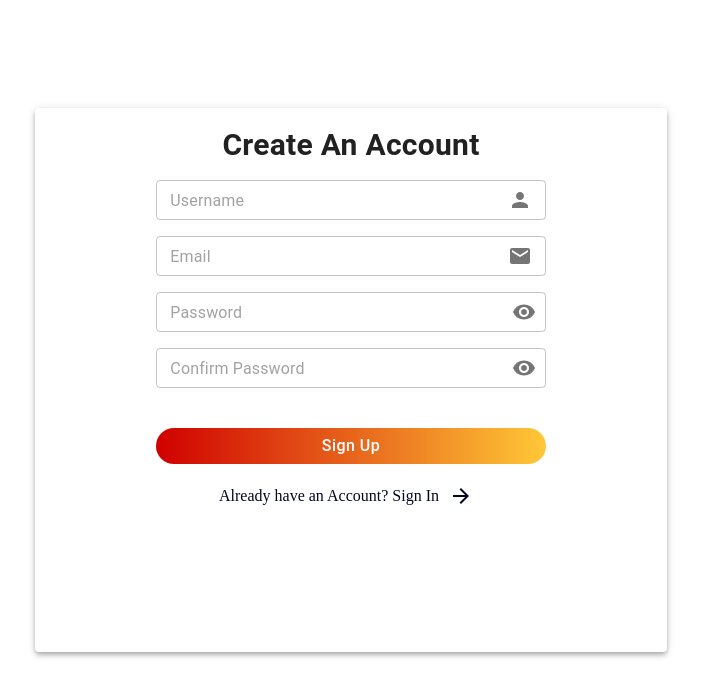
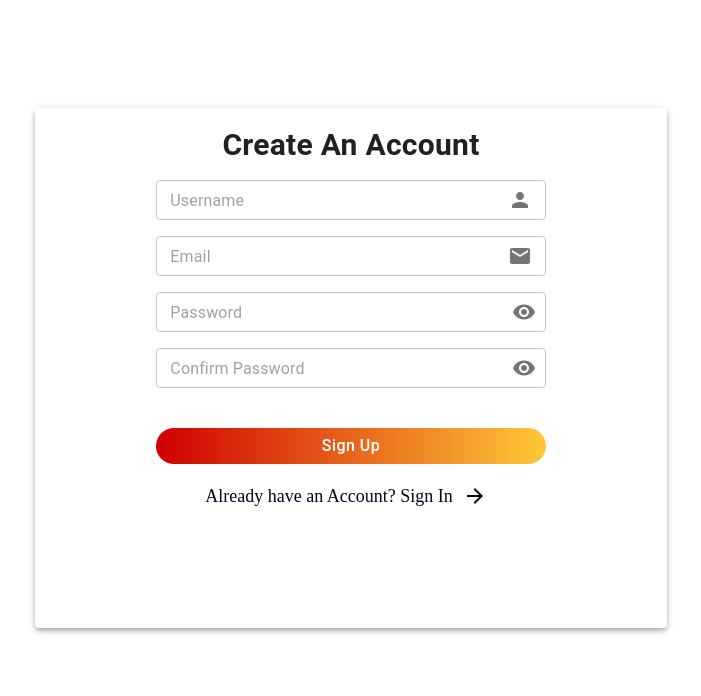
Before and after one commit to mugane-dj/alx-webstack-project, a Next.js app in the folder aid-crowdsource/: page /signup in a window 1280 px wide. Shown: the top 696 px of the page, without its empty margins (289-990 px from the left). Built offline with nearby package versions, Linux system fonts and the light colour scheme.

Commit message:
Style: remove css in jsx auth pages

```diff
--- a/aid-crowdsource/pages/login.tsx
+++ b/aid-crowdsource/pages/login.tsx
@@ -1,7 +1,7 @@
 'use client'
 import { NextPage } from "next";
 import { useState, useEffect } from 'react'
-import { LoginComponent } from "../src/app/auth/login/login";
+import LoginComponent from "../src/app/auth/login/login";
 
 const LoginPage: NextPage = () => {
   const [isloaded, setIsloaded] = useState(false)
--- a/aid-crowdsource/src/app/auth/signup/signup.tsx
+++ b/aid-crowdsource/src/app/auth/signup/signup.tsx
@@ -1,10 +1,11 @@
+import React from "react";
 import { VisibilityOff, Visibility, Email, } from "@mui/icons-material"
 import { Grid, Container, IconButton, Typography, TextField, InputAdornment, Button, Paper, Link } from "@mui/material"
-import mainTheme from "../../../theme"
-import React, { FormEvent, useState } from "react";
+import { FormEvent, useState } from "react";
 import ArrowForwardIcon from '@mui/icons-material/ArrowForward';
 import PersonIcon from '@mui/icons-material/Person';
 import toast, { Toaster } from "react-hot-toast";
+import { authHeaderStyle, authLinkStyle, authSubmitButton, formAuthStyle, gridAuthStyle, gridStyle, paperStyle } from "../../../utils/style";
 
 export const SignupComponent = () => {
     const [password, setPassword] = useState('');
@@ -53,47 +54,19 @@
     };
 
     return (
-        <Grid container sx={{
-            padding: '0',
-            height: '100vh',
-            background: 'white',
-            display: "flex", justifyContent: 'center',
-            '@media (max-width: 600px)': {
-                alignItems: 'center',
-                height: '80vh'
-            },
+        <Grid container sx={gridStyle}>
+            <Toaster />
+            <Paper elevation={4} sx={{...paperStyle,
             '@media (min-width: 601px) and (max-width: 960px)': {
-                height: '80vh',
-            }
-        }}>
-            <Toaster />
-            <Paper elevation={4} sx={{
-                margin: '100px',
-                height: '68vh',
-                width: '50%',
-                '@media (max-width: 600px)': {
-                    margin: '10px',
-                    width: '80%',
-                    height: '60vh'
-                },
-                '@media (min-width: 601px) and (max-width: 960px)': {
-                    height: '40vh',
-                }
-            }}>
+                height: '45vh',
+            }}}>
                 <form onSubmit={handleSubmit} action="#"
-                        style={{ display: 'flex', flexDirection: 'column', marginBottom: 0, width: '100%' }}>
+                    style={formAuthStyle}>
                     <Container sx={{ marginTop: '10px' }}>
-                            <Typography fontWeight={600} my={1} sx={{
-                                textAlign: 'center', fontSize: 30, lineHeight: '38px', fontWeight: 600
-                            }}>
+                        <Typography fontWeight={600} my={1} sx={authHeaderStyle}>
                             Create An Account
                         </Typography>
-                            <Grid container mt={2} sx={{
-                                display: 'flex',
-                                flexDirection: "row",
-                                alignItems: 'center', justifyContent: 'center'
-
-                            }}>
+                        <Grid container mt={2} sx={gridAuthStyle}>
                             <Grid item xs={12} md={8} mb={2}  >
                                 <TextField required name="username" fullWidth placeholder="Username"
                                     onChange={(e) => setUserName(e.target.value)}
@@ -174,31 +147,14 @@
                             </Grid>
 
                             <Grid item xs={12} md={8} mt={3}>
-                                <Button type="submit" sx={{
-                                    width: '100%',
-                                    borderRadius: '40px',
-                                    textTransform: "none",
-                                    fontSize: "16px",
-                                    boxShadow: 'none',
-                                    background: 'linear-gradient(to right, #d00000, #ffc837)',
-                                    "&:hover": {
-                                        transform: 'scale(1.1)'
-                                    }
-                                }} size="small" variant="contained" >Sign Up
+                                <Button type="submit" sx={authSubmitButton} size="small" variant="contained" >Sign Up
                                 </Button>
                             </Grid>
 
                         </Grid>
                     </Container>
                 </form>
-                    <Link href="/login" underline="none" sx={{
-                        marginTop: '20px',
-                        color: mainTheme.palette.primary.contrastText,
-                        textAlign: 'center', display: 'flex', alignItems: 'center', justifyContent: 'center', paddingRight: '10px',
-                        '&: hover': {
-                            color: mainTheme.palette.primary.light,
-                        }
-                    }}
+                <Link href="/login" underline="none" sx={authLinkStyle}
                 > Already have an Account? Sign In <ArrowForwardIcon sx={{ marginLeft: "10px" }} /></Link>
             </Paper >
 
--- a/aid-crowdsource/src/components/navbar.tsx
+++ b/aid-crowdsource/src/components/navbar.tsx
@@ -236,7 +236,6 @@
                             }} />
                         </Stack>
                         <Stack direction={'column'} marginBottom={3.0}>
-                            {/* <Typography variant={'body1'} pb={0.5} color={mainTheme.palette.primary.contrastText}>Goal Amount</Typography> */}
                             <TextField variant='outlined' name='amount' label='Goal Amount'
                                 value={goalAmount} multiline sx={{ width: '100%' }} onChange={(e) => setGoalAmount(e.target.value)} />
                         </Stack>
--- a/aid-crowdsource/src/utils/style.ts
+++ b/aid-crowdsource/src/utils/style.ts
@@ -1,7 +1,96 @@
 import React from "react";
+import mainTheme from "../theme";
+import { interFont } from "./font";
 
 
 export const formStyle: React.CSSProperties = {
     backgroundColor: 'white',
     borderRadius: '8px',
 }
+
+
+export const gridStyle = {
+    padding: '0',
+    height: '100vh',
+    background: 'white',
+    display: "flex", justifyContent: 'center',
+    '@media (max-width: 600px)': {
+        alignItems: 'center',
+        height: '80vh'
+    },
+    '@media (min-width: 601px) and (max-width: 960px)': {
+        height: '80vh',
+    }
+}
+
+
+export const paperStyle = {
+    margin: '100px',
+    height: '65vh',
+    width: '50%',
+    '@media (max-width: 600px)': {
+        margin: '10px',
+        width: '80%',
+        height: '50vh'
+    },
+    '@media (min-width: 601px) and (max-width: 960px)': {
+        height: '35vh',
+    }
+}
+
+
+export const containerStyle = {
+    marginTop: '10px',
+    '@media (max-width: 600px)': {
+        marginTop: '20px',
+    },
+}
+
+
+export const formAuthStyle: React.CSSProperties = {
+    display: 'flex',
+    flexDirection: 'column',
+    marginBottom: 0,
+    width: '100%'
+}
+
+export const authHeaderStyle = {
+    textAlign: 'center',
+    fontSize: 30,
+    lineHeight: '38px',
+    fontWeight: 600
+
+}
+
+
+export const gridAuthStyle: React.CSSProperties = {
+    display: 'flex',
+    flexDirection: "row",
+    alignItems: 'center',
+    justifyContent: 'center'
+}
+
+
+export const authSubmitButton = {
+    width: '100%',
+    borderRadius: '40px',
+    textTransform: "none",
+    fontSize: "16px",
+    boxShadow: 'none',
+    background: 'linear-gradient(to right, #d00000, #ffc837)',
+    "&:hover": {
+        transform: 'scale(1.1)'
+    }
+}
+
+
+export const authLinkStyle = {
+    marginTop: '20px',
+    fontFamily: interFont,
+    color: mainTheme.palette.primary.contrastText,
+    fontSize: '18px',
+    textAlign: 'center', display: 'flex', alignItems: 'center', justifyContent: 'center', paddingRight: '10px',
+    '&: hover': {
+        color: mainTheme.palette.primary.light,
+    }
+}
```
Also changed, not shown: aid-crowdsource/src/app/auth/login/login.tsx (+16 -71 lines). Lines whose indentation alone changed are shown as unchanged.
